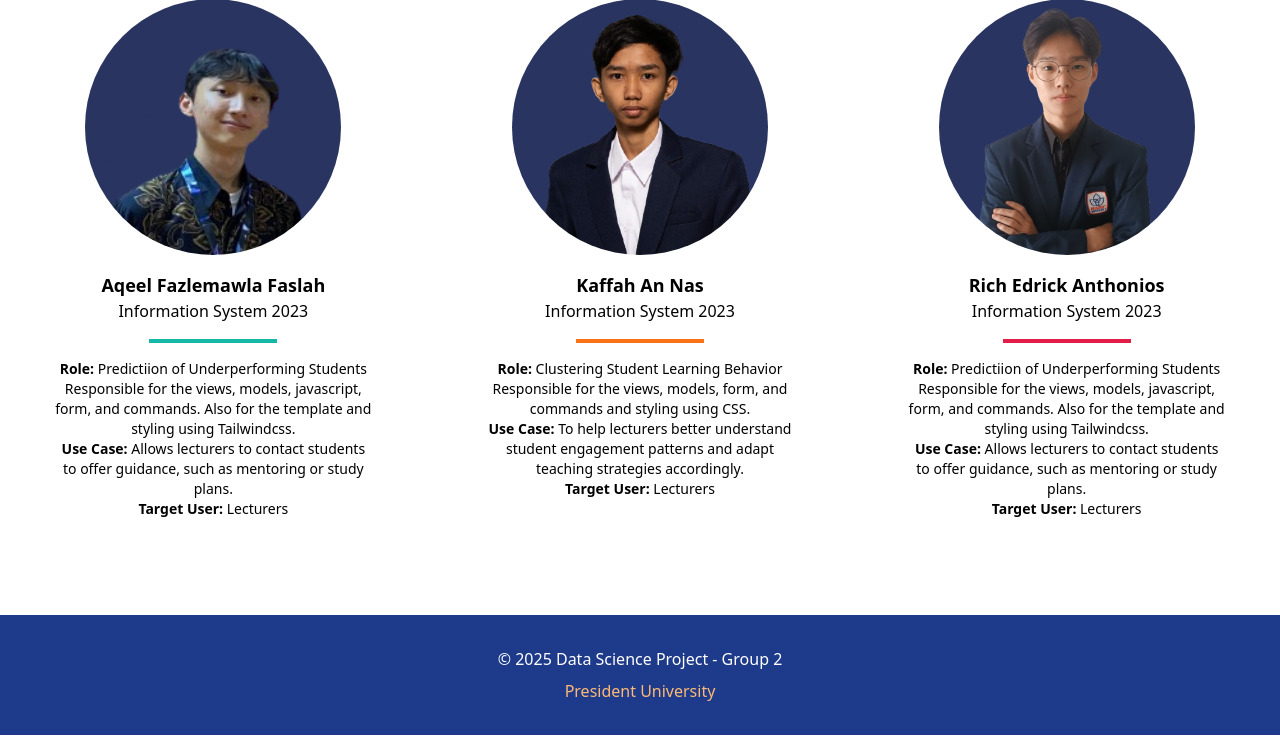
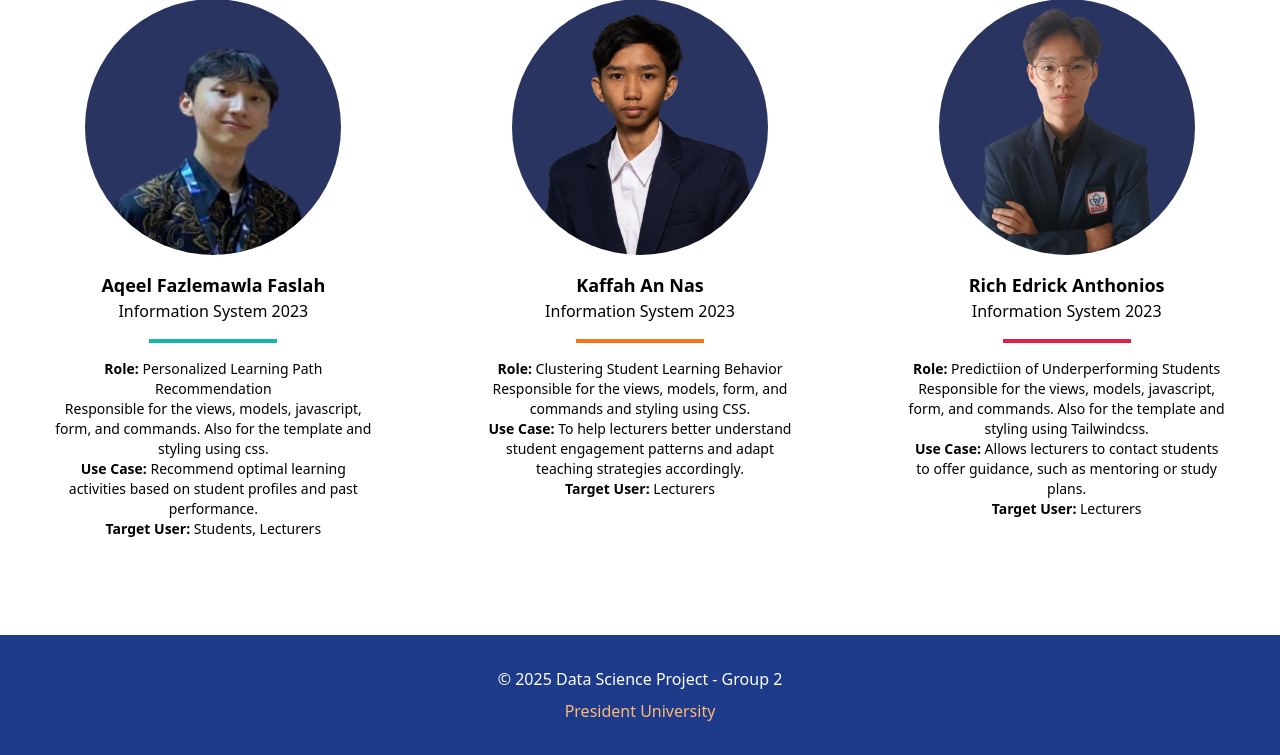
Before and after one commit to Richeaa/dsproject, a Django app: page /about/ in a window 1280 px wide. Shown: the part 333-1088 px from the top of the page. Run offline with Django 5.2, Linux system fonts and the light colour scheme; parts of the project's set-up code (start-up, migrations or seed data) failed here and were passed over; some libraries are stand-ins or nearby versions.

Commit message:
about ketinggalan

```diff
--- a/dsproject/dsapp/templates/about.html
+++ b/dsproject/dsapp/templates/about.html
@@ -16,11 +16,12 @@
       <p class="mt-4 text-lg font-semibold">Aqeel Fazlemawla Faslah</p>
       <p class=" text-md font-medium">Information System 2023</p>
       <div class="bg-teal-500 w-32 h-1 mt-4"></div>
-      <p class="mt-4 text-sm w-80 text-center"><strong>Role:</strong> Predictiion of Underperforming Students</p>
-      <p class="text-sm w-80 text-center">Responsible for the views, models, javascript, form, and commands. Also for the template and styling using Tailwindcss. </p>
-      <p class="text-sm w-80 text-center"><strong>Use Case:</strong> Allows lecturers to contact students to offer guidance, such as mentoring or study plans.
+      <p class="mt-4 text-sm w-80 text-center"><strong>Role:</strong> Personalized Learning Path Recommendation</p>
+      <p class="text-sm w-80 text-center">Responsible for the views, models, javascript, form, and commands. Also for the template and styling using css. </p>
+      <p class="text-sm w-80 text-center"><strong>Use Case:</strong> Recommend optimal learning activities based on student profiles and past performance.
+
       </p>
-      <p class="text-sm w-80 text-center"><strong>Target User:</strong> Lecturers
+      <p class="text-sm w-80 text-center"><strong>Target User:</strong> Students, Lecturers
       </p>
     </div>
 
```
